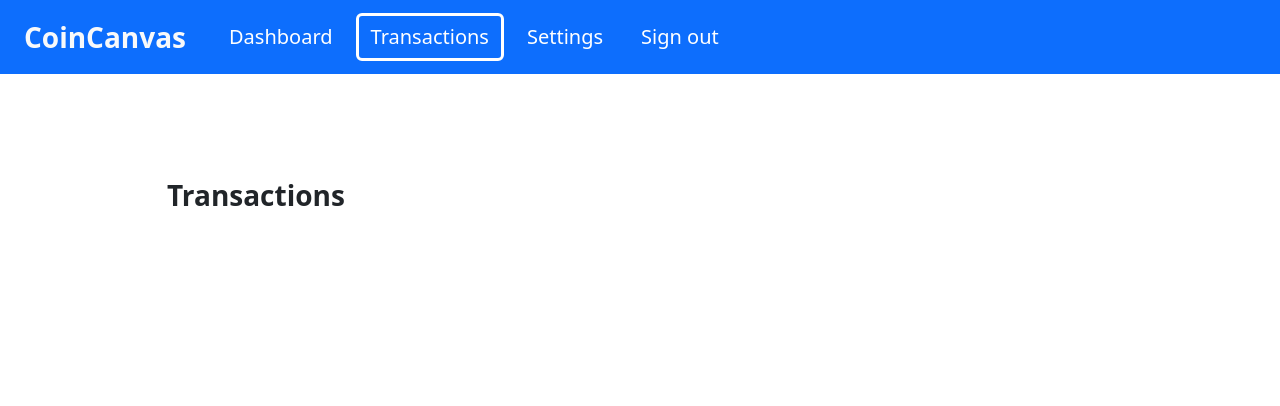
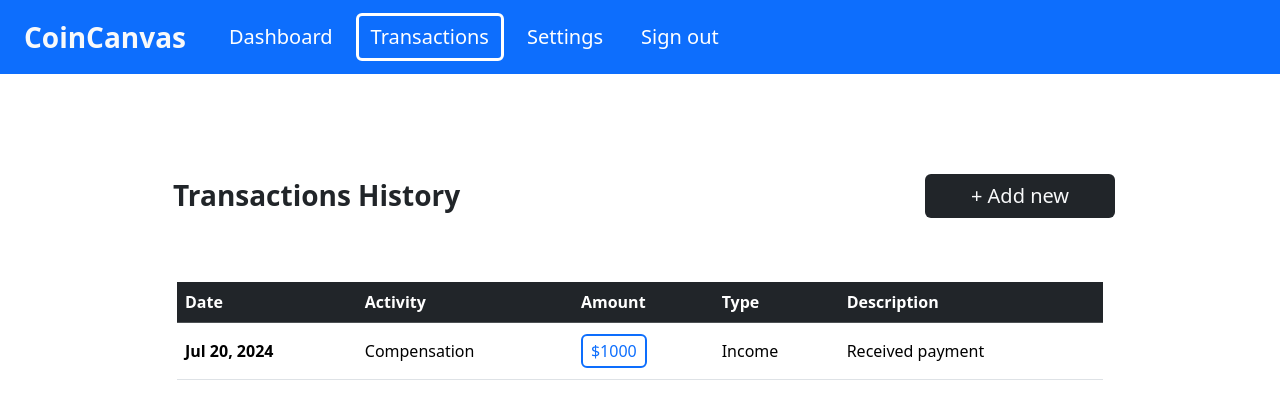
Before and after one commit to AA-n-d-y/coin-canvas, a React (Vite) app in the folder frontend/: page /transactions in a window 1280 px wide. Shown: the top 406 px of the page. Built offline with nearby package versions, Linux system fonts and the light colour scheme; sample sign-in values are in the browser's storage.

Commit message:
pages/transactions: created transactions table

```diff
--- a/frontend/src/TransactionsPage.jsx
+++ b/frontend/src/TransactionsPage.jsx
@@ -41,19 +41,52 @@ function TransactionsPage() {
 
 
         {/* Content */}
-        <main className = "container p-0" style = {{marginTop: "100px"}}>
-            <div className = "row justify-content-center">
-                {/* Welcome */}
+        <main className = "container" style = {{marginTop: "100px"}}>
+
+            {/* Content beginning */}
+            <div className = "row d-flex justify-content-center">
+
+                {/* Content header */}
+                <span className = "col-8 fw-bold fs-3 mb-1">
+                    Transactions History
+                </span>
+
+                {/* Transactions */}
+                <NavLink to = "/addTransactions" className = "col-md-2 col-8 btn bg-dark text-light fs-5 mx-1 mb-3"> + Add new </NavLink>
+
+            </div>
+
+            {/* Transactions table */}
+            <div className = "row justify-content-center mt-5">
                 <div className = "col-10">
-                    <div className = "fw-bold fs-3">
-                        Transactions
+                    <div class="table-responsive-sm">
+                        <table class="table">
+                            <thead class="table-dark">
+                                <tr>
+                                    <th scope = "col"> Date </th>
+                                    <th scope = "col"> Activity </th>
+                                    <th scope = "col"> Amount </th>
+                                    <th scope = "col"> Type </th>
+                                    <th scope = "col"> Description </th>
+                                </tr>
+                            </thead>
+                            <tbody>
+                                <tr>
+                                    <th scope="row" className = "py-3"> Jul 20, 2024 </th>
+                                    <td className = "py-3"> Compensation </td>
+                                    <td className = "py-3">
+                                        <span className = "rounded border border-2 border-primary text-primary px-2 py-1"> $1000 </span>
+                                    </td>
+                                    <td className = "py-3"> Income </td>
+                                    <td className = "py-3"> Received payment </td>
+                                </tr>
+                            </tbody>
+
+                        </table>
                     </div>
                 </div>
+            </div>
 
-                {/* Overview */}
-
-
-            </div>
         </main>
 
       </>
```
